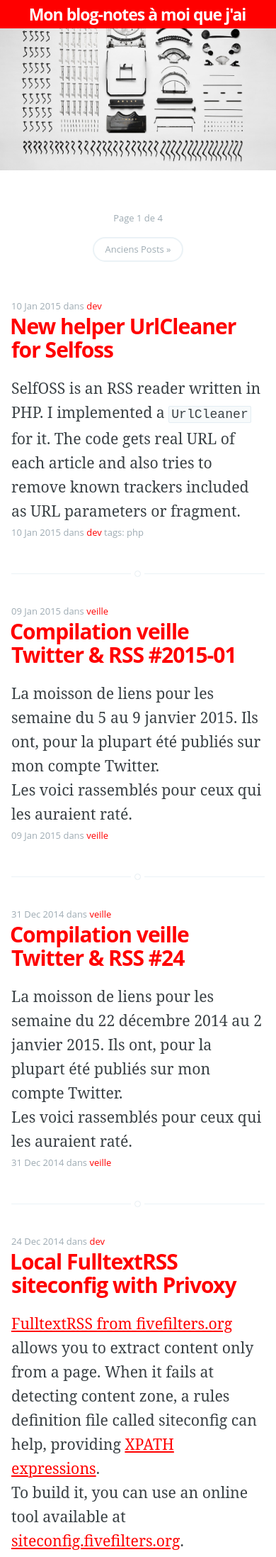
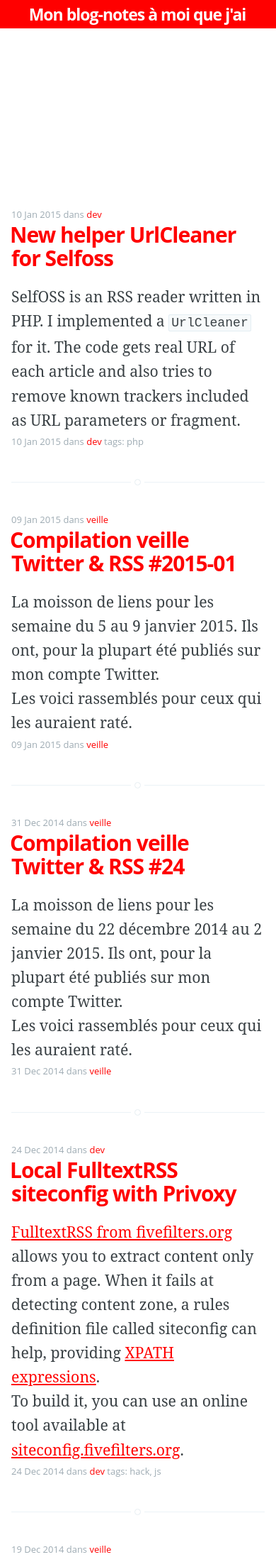
Before and after one commit to jbfavre/jbfavre.org, a Jekyll site: the page built from index.html, in a window 390 px wide. Shown: the top 2194 px of the page at 71% size. Built offline with Jekyll 4.4.1, drawn with Linux system fonts in a browser that asks for light colours; Markdown is read by kramdown in place of the engine named in the settings; the list of posts is cut into pages by our own code.

Commit message:
Update stylesheets

```diff
--- a/assets/css/screen.css
+++ b/assets/css/screen.css
@@ -858,8 +858,12 @@ margin on the iframe, cause it breaks stuff. */
 
     .site-head{
         padding: 0;
+	background:none;
     }
 
+    .up{
+        display: none;
+    }
     .vertical{
         display: block;
     }
```
